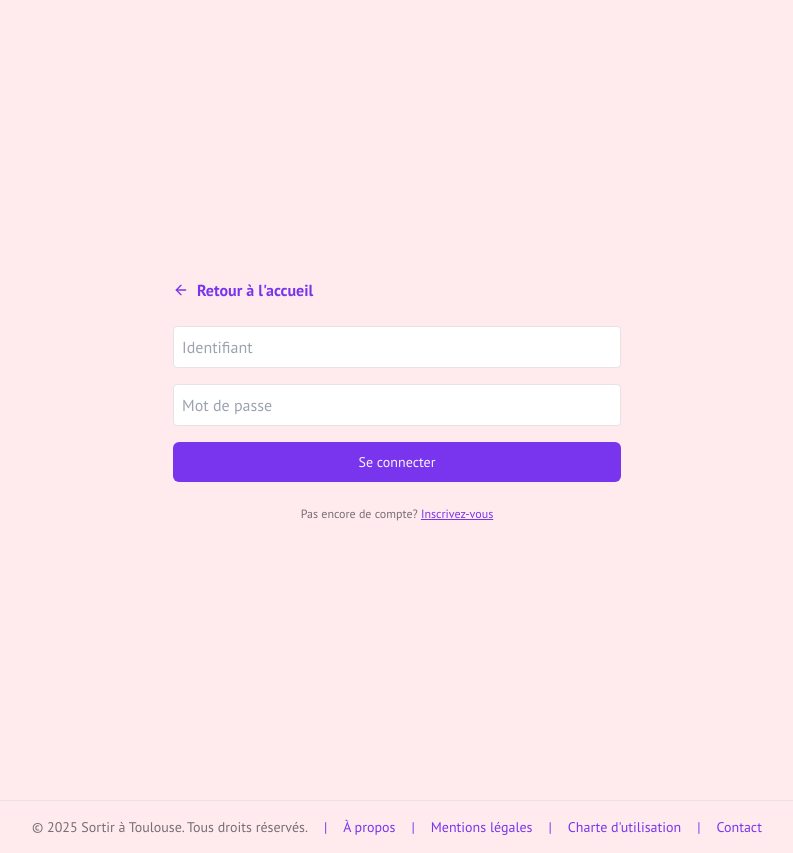
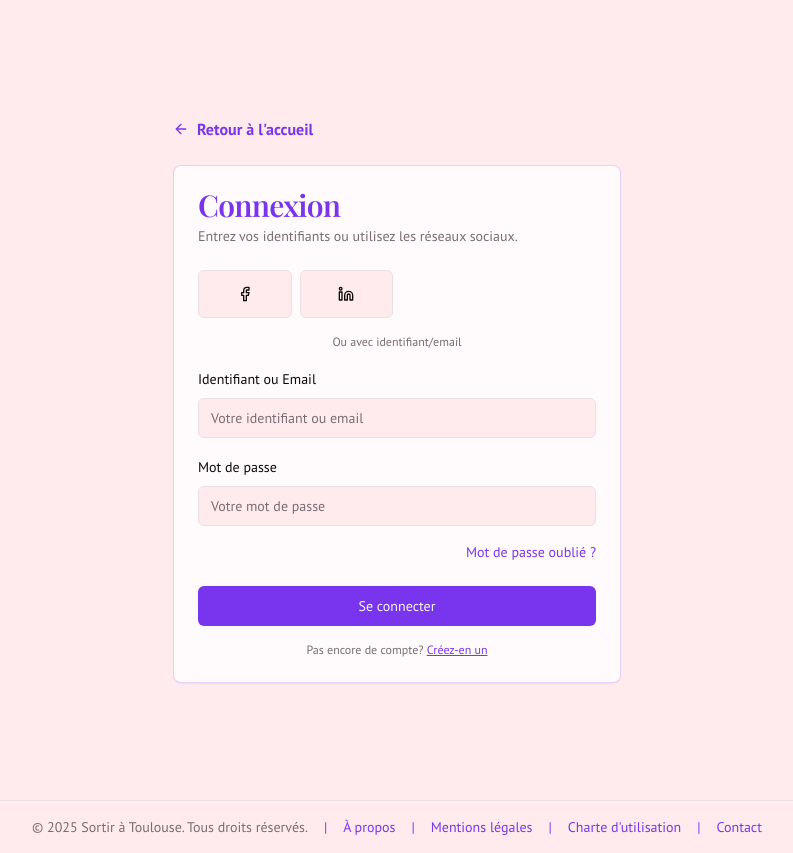
Before and after one commit to appli-sortir/SortiraToulouseTestLoginMoi2, a Next.js app: page /login in a window 1280 px wide. Shown: the whole page, without its empty margins (243-1036 px from the left). Built offline with nearby package versions, Linux system fonts and the light colour scheme; a web font is replaced by a local one.

Commit message:
modif API route

```diff
--- a/src/app/api/login/route.ts
+++ b/src/app/api/login/route.ts
@@ -1,33 +1,59 @@
-// /src/pages/api/login.ts
-import type { NextApiRequest, NextApiResponse } from "next";
-import { db, auth } from "@/lib/firebase";
+import { NextResponse } from "next/server";
+import { db } from "@/lib/firebase";
 import { collection, query, where, getDocs } from "firebase/firestore";
-import { signInWithEmailAndPassword } from "firebase/auth";
 import bcrypt from "bcryptjs";
 
-export default async function handler(req: NextApiRequest, res: NextApiResponse) {
-  if (req.method !== "POST") return res.status(405).json({ error: "Method not allowed" });
+// Cette fonction gère la requête POST pour la connexion (Login).
+export async function POST(req: Request) {
+  try {
+    const { identifiant, password } = await req.json(); // L'identifiant est l'email
 
-  const { identifiant, password } = req.body;
+    // 1. Validation de base
+    if (!identifiant || !password) {
+      return NextResponse.json({ error: "L'email et le mot de passe sont requis." }, { status: 400 });
+    }
 
-  try {
-    const q = query(collection(db, "identifiant"), where("identifiant", "==", identifiant));
-    const querySnapshot = await getDocs(q);
+    // 2. Recherche de l'utilisateur par email dans Firestore
+    const usersRef = collection(db, "users");
+    // L'identifiant est supposé être l'email
+    const q = query(usersRef, where("email", "==", identifiant));
+    const userSnapshot = await getDocs(q);
 
-    if (querySnapshot.empty) return res.status(404).json({ error: "Utilisateur non trouvé" });
+    if (userSnapshot.empty) {
+        // Retourne un message générique pour ne pas révéler si l'email existe ou non
+        return NextResponse.json({ error: "Identifiants invalides." }, { status: 401 });
+    }
 
-    const docSnap = querySnapshot.docs[0];
-    const userData = docSnap.data();
+    // Un seul document devrait correspondre à l'email
+    const userDoc = userSnapshot.docs[0];
+    const userData = userDoc.data();
+    const hashedPassword = userData.password; // Mot de passe haché stocké
 
-    const isValid = await bcrypt.compare(password, userData.password);
-    if (!isValid) return res.status(401).json({ error: "Mot de passe incorrect" });
+    // 3. Comparaison du mot de passe en clair avec le hachage stocké
+    const isPasswordValid = await bcrypt.compare(password, hashedPassword);
 
-    // Connexion Firebase via email
-    await signInWithEmailAndPassword(auth, userData.email, password);
+    if (!isPasswordValid) {
+        // Mot de passe incorrect
+        return NextResponse.json({ error: "Identifiants invalides." }, { status: 401 });
+    }
 
-    return res.status(200).json({ identifiant: userData.identifiant, email: userData.email });
+    // 4. Succès de la connexion
+    // Dans une application réelle, vous généreriez ici un jeton de session sécurisé (JWT)
+    // ou vous configuriez un cookie de session.
+
+    // On retire le mot de passe avant de retourner les données
+    const { password: _, ...userInfo } = userData;
+
+    return NextResponse.json({ success: true, user: userInfo }, {
+        status: 200,
+        // Envisager ici de définir un cookie de session sécurisé (HttpOnly, Secure)
+    });
+
   } catch (err: any) {
-    console.error(err);
-    return res.status(500).json({ error: err.message || "Erreur serveur" });
+    console.error("Erreur lors de la connexion API (Firestore):", err.message);
+    return NextResponse.json(
+      { error: "Erreur serveur lors de la connexion. Veuillez vérifier les logs." },
+      { status: 500 }
+    );
   }
 }
--- a/src/app/api/register/route.ts
+++ b/src/app/api/register/route.ts
@@ -1,39 +1,60 @@
-// /src/app/api/register/route.ts
 import { NextResponse } from "next/server";
-import { db, auth } from "@/lib/firebase";
-import { createUserWithEmailAndPassword } from "firebase/auth";
-import { doc, setDoc } from "firebase/firestore";
+// ATTENTION : On n'importe plus 'auth' ni les fonctions de Firebase Auth.
+import { db } from "@/lib/firebase";
+import { doc, setDoc, getDocs, collection, query, where } from "firebase/firestore";
+// Réactivation de l'importation de bcryptjs pour le hachage sécurisé.
 import bcrypt from "bcryptjs";
 
+// Cette fonction gère la requête POST pour l'inscription.
 export async function POST(req: Request) {
   try {
     const { identifiant, email, password, genre, majeur, etudiant } = await req.json();
 
-    // Hash du mot de passe
+    // 1. Validation de base
+    if (!identifiant || !email || !password) {
+      return NextResponse.json({ error: "L'identifiant, l'email et le mot de passe sont requis." }, { status: 400 });
+    }
+
+    // 2. Vérification de l'unicité de l'email (clé primaire)
+    const usersRef = collection(db, "users");
+    // On recherche un utilisateur existant avec cet email.
+    const q = query(usersRef, where("email", "==", email));
+    const existingUsers = await getDocs(q);
+
+    if (!existingUsers.empty) {
+        // 409 Conflict est approprié lorsqu'une ressource existe déjà
+        return NextResponse.json({ error: "Cet email est déjà utilisé par un autre compte." }, { status: 409 });
+    }
+
+    // 3. Hachage du mot de passe avec bcrypt
+    // NOTE: Il faut avoir installé 'bcryptjs' (npm install bcryptjs).
     const hashedPassword = await bcrypt.hash(password, 10);
 
-    // Création de l'utilisateur dans Firebase Auth
-    const userCredential = await createUserWithEmailAndPassword(auth, email, password);
-    const uid = userCredential.user.uid;
+    // 4. L'email est utilisé comme identifiant unique (UID) dans le document Firestore
+    const uid = email;
 
-    // Création du document Firestore
+    // 5. Création du document Firestore
     await setDoc(doc(db, "users", uid), {
+      uid,
       identifiant,
       email,
-      password: hashedPassword,
+      password: hashedPassword, // STOCKAGE du hachage
       role: "Membre",
       provider: "email",
       genre,
       majeur,
       etudiant,
       createdAt: new Date(),
+      updatedAt: new Date(),
     });
 
-    return NextResponse.json({ identifiant, email }, { status: 200 });
+    // Succès
+    return NextResponse.json({ identifiant, email, uid }, { status: 200 });
+
   } catch (err: any) {
-    console.error(err);
+    console.error("Erreur lors de l'inscription API (Firestore):", err.message);
     return NextResponse.json(
-      { error: err.message || "Erreur serveur" },
+      { error: "Erreur serveur lors de l'inscription. Veuillez vérifier les logs." },
       { status: 500 }
     );
   }
--- a/src/app/login/page.tsx
+++ b/src/app/login/page.tsx
@@ -1,86 +1,23 @@
 "use client";
 
-import { useState } from "react";
 import Link from "next/link";
-import { useRouter } from "next/navigation";
 import { ArrowLeft } from "lucide-react";
-import { Button } from "@/components/ui/button";
+import { LoginForm } from "@/components/login-form";
 
 export default function LoginPage() {
-  const router = useRouter();
-  const [loading, setLoading] = useState(false);
-  const [error, setError] = useState("");
-
-  const handleLogin = async (identifiant: string, password: string) => {
-    setLoading(true);
-    setError("");
-
-    try {
-      const res = await fetch("/api/login", {
-        method: "POST",
-        headers: { "Content-Type": "application/json" },
-        body: JSON.stringify({ identifiant, password }),
-      });
-
-      const data = await res.json();
-
-      if (!res.ok) throw new Error(data.error || "Erreur lors de la connexion");
-
-      // Enregistrer l'utilisateur côté client
-      localStorage.setItem("user", JSON.stringify({ identifiant: data.identifiant, email: data.email }));
-
-      router.push("/dashboard");
-    } catch (err: any) {
-      console.error(err);
-      setError(err.message);
-    } finally {
-      setLoading(false);
-    }
-  };
-
   return (
     <div className="min-h-screen bg-background flex flex-col items-center justify-center p-4">
       <div className="w-full max-w-md">
-        <Link href="/" className="inline-flex items-center gap-2 text-primary hover:underline mb-6 font-semibold">
-          <ArrowLeft className="w-4 h-4" /> Retour à l'accueil
+        <Link
+          href="/"
+          className="inline-flex items-center gap-2 text-primary hover:underline mb-6 font-semibold"
+        >
+          <ArrowLeft className="w-4 h-4" />
+          Retour à l'accueil
         </Link>
 
-        <form
-          onSubmit={(e) => {
-            e.preventDefault();
-            const formData = new FormData(e.currentTarget);
-            handleLogin(formData.get("identifiant") as string, formData.get("password") as string);
-          }}
-          className="space-y-4 mb-6"
-        >
-          {error && <p className="text-red-600">{error}</p>}
-
-          <input
-            type="text"
-            name="identifiant"
-            placeholder="Identifiant"
-            className="w-full p-2 border rounded"
-            required
-          />
-          <input
-            type="password"
-            name="password"
-            placeholder="Mot de passe"
-            className="w-full p-2 border rounded"
-            required
-          />
-
-          <Button type="submit" className="w-full" disabled={loading}>
-            {loading ? "Connexion..." : "Se connecter"}
-          </Button>
-        </form>
-
-        <p className="text-xs text-muted-foreground text-center">
-          Pas encore de compte?{" "}
-          <Link href="/register" className="underline text-primary">
-            Inscrivez-vous
-          </Link>
-        </p>
+        {/* Le composant LoginForm gère toute la logique de connexion */}
+        <LoginForm />
       </div>
     </div>
   );
--- a/src/app/register/page.tsx
+++ b/src/app/register/page.tsx
@@ -16,7 +16,7 @@ export default function RegisterPage() {
           Retour à l'accueil
         </Link>
 
-        {/* 👉 ton RegisterForm fait déjà tout (formulaire + validation) */}
+        {/* Le composant RegisterForm gère toute la logique d'inscription */}
         <RegisterForm />
       </div>
     </div>
--- a/src/components/login-form.tsx
+++ b/src/components/login-form.tsx
@@ -12,47 +12,63 @@ import { Button } from '@/components/ui/button';
 import { Input } from '@/components/ui/input';
 import { Label } from '@/components/ui/label';
 import { useState } from 'react';
-import { Loader2 } from 'lucide-react';
+import { Loader2, Facebook, Linkedin } from 'lucide-react';
 import { useToast } from '@/hooks/use-toast';
 import Link from 'next/link';
-import { useRouter } from 'next/navigation';
 import { Separator } from './ui/separator';
 import { Tooltip, TooltipContent, TooltipProvider, TooltipTrigger } from './ui/tooltip';
+import { useRouter } from 'next/navigation'; // Import du useRouter pour la redirection client-side
+
+// Simulation des fournisseurs sociaux (à implémenter côté backend)
+const socialProviders = [
+  { name: 'Google', icon: <Facebook className="h-5 w-5" /> },
+  { name: 'LinkedIn', icon: <Linkedin className="h-5 w-5" /> },
+];
 
 export function LoginForm() {
   const [isLoading, setIsLoading] = useState(false);
+  const [identifiant, setIdentifiant] = useState('');
+  const [password, setPassword] = useState('');
   const { toast } = useToast();
-  const router = useRouter();
+  const router = useRouter(); // Initialisation du hook useRouter
 
-  const handleEmailLogin = async (event: React.FormEvent<HTMLFormElement>) => {
+  const handleSubmit = async (event: React.FormEvent<HTMLFormElement>) => {
     event.preventDefault();
+
+    if (!identifiant || !password) {
+      toast({ variant: 'destructive', title: 'Erreur', description: 'Veuillez saisir votre identifiant et votre mot de passe.' });
+      return;
+    }
+
     setIsLoading(true);
 
-    const formData = new FormData(event.currentTarget);
-    const identifiant = formData.get('username') as string;
-    const password = formData.get('password') as string;
-
     try {
+      // Appel à votre route API de connexion
       const res = await fetch('/api/login', {
         method: 'POST',
         headers: { 'Content-Type': 'application/json' },
         body: JSON.stringify({ identifiant, password }),
       });
 
-      const data = await res.json();
-      if (!res.ok) throw new Error(data.error || "Erreur lors de la connexion");
+      const result = await res.json();
 
-      // Enregistrer l'utilisateur en local
-      localStorage.setItem('user', JSON.stringify({ identifiant: data.identifiant, email: data.email }));
+      if (!res.ok) {
+        // Le backend doit renvoyer un statut 4xx en cas d'échec (ex: identifiants invalides)
+        throw new Error(result.error || 'Identifiant ou mot de passe incorrect.');
+      }
 
-      toast({ title: 'Connexion réussie', description: 'Bienvenue !' });
+      // Connexion réussie : le backend doit envoyer un jeton de session/cookie
+      toast({ title: 'Connexion réussie !', description: `Bienvenue ${result.identifiant} ! Vous allez être redirigé(e).` });
+
+      // Redirection vers le tableau de bord après succès
       router.push('/dashboard');
+
+      // Nettoyage des champs
+      setIdentifiant('');
+      setPassword('');
+
     } catch (error: any) {
-      toast({
-        variant: 'destructive',
-        title: 'Erreur de connexion',
-        description: error.message || 'Impossible de se connecter avec ces identifiants',
-      });
+      toast({ variant: 'destructive', title: 'Erreur de connexion', description: error.message || 'Une erreur inattendue est survenue.' });
     } finally {
       setIsLoading(false);
     }
@@ -62,60 +78,65 @@ export function LoginForm() {
     <Card className="w-full max-w-md border-primary/20 shadow-lg">
       <CardHeader>
         <CardTitle className="font-headline text-3xl text-primary">Connexion</CardTitle>
-        <CardDescription>
-          Accédez à votre compte pour gérer vos sorties.
-        </CardDescription>
+        <CardDescription>Entrez vos identifiants ou utilisez les réseaux sociaux.</CardDescription>
       </CardHeader>
 
-      <form onSubmit={handleEmailLogin}>
+      <form onSubmit={handleSubmit}>
         <CardContent className="space-y-4">
+          <TooltipProvider>
+            <div className="grid grid-cols-4 gap-2 w-full">
+              {socialProviders.map((provider) => (
+                <Tooltip key={provider.name}>
+                  <TooltipTrigger asChild>
+                    <Button variant="outline" size="icon" className="h-12 w-full">{provider.icon}</Button>
+                  </TooltipTrigger>
+                  <TooltipContent><p>{provider.name}</p></TooltipContent>
+                </Tooltip>
+              ))}
+            </div>
+          </TooltipProvider>
+
+          <div className="relative w-full">
+            <Separator className="absolute top-1/2 -translate-y-1/2" />
+            <p className="text-center bg-card px-2 text-xs text-muted-foreground relative">Ou avec identifiant/email</p>
+          </div>
+
           <div className="space-y-2">
-            <Label htmlFor="username">Email ou Identifiant</Label>
-            <Input id="username" name="username" type="text" placeholder="Votre email ou identifiant" required />
+            <Label htmlFor="identifiant">Identifiant ou Email</Label>
+            <Input
+              id="identifiant"
+              name="identifiant"
+              type="text"
+              placeholder="Votre identifiant ou email"
+              value={identifiant}
+              onChange={(e) => setIdentifiant(e.target.value)}
+              required
+            />
           </div>
+
           <div className="space-y-2">
-            <div className="flex items-center justify-between">
-              <Label htmlFor="password">Mot de passe</Label>
-              <Link href="#" className="text-sm text-primary hover:underline">Mot de passe oublié ?</Link>
-            </div>
-            <Input id="password" name="password" type="password" required />
+            <Label htmlFor="password">Mot de passe</Label>
+            <Input
+              id="password"
+              name="password"
+              type="password"
+              placeholder="Votre mot de passe"
+              value={password}
+              onChange={(e) => setPassword(e.target.value)}
+              required
+            />
           </div>
+          <Link href="/forgot-password" className="text-sm text-primary hover:underline block text-right">
+            Mot de passe oublié ?
+          </Link>
         </CardContent>
 
         <CardFooter className="flex flex-col gap-4">
           <Button type="submit" className="w-full" disabled={isLoading}>
-            {isLoading ? <Loader2 className="animate-spin" /> : 'Se connecter'}
+            {isLoading ? (<><Loader2 className="animate-spin mr-2" />Connexion...</>) : "Se connecter"}
           </Button>
-
-          <div className="relative w-full">
-            <Separator className="absolute top-1/2 -translate-y-1/2" />
-            <p className="text-center bg-card px-2 text-xs text-muted-foreground relative">Ou continuer avec</p>
-          </div>
-
-          {/* TODO : si tu veux ajouter les providers sociaux,
-              tu peux réutiliser la logique de page.tsx → handleSocialLogin() */}
-          <TooltipProvider>
-            <div className="grid grid-cols-4 gap-2 w-full">
-              <Tooltip>
-                <TooltipTrigger asChild>
-                  <Button variant="outline" size="icon" className="h-12 w-full">G</Button>
-                </TooltipTrigger>
-                <TooltipContent><p>Google</p></TooltipContent>
-              </Tooltip>
-              <Tooltip>
-                <TooltipTrigger asChild>
-                  <Button variant="outline" size="icon" className="h-12 w-full">F</Button>
-                </TooltipTrigger>
-                <TooltipContent><p>Facebook</p></TooltipContent>
-              </Tooltip>
-            </div>
-          </TooltipProvider>
-
           <p className="text-xs text-muted-foreground text-center">
-            Pas encore de compte?{' '}
-            <Link href="/register" className="underline text-primary">
-              Inscrivez-vous
-            </Link>
+            Pas encore de compte? <Link href="/register" className="underline text-primary">Créez-en un</Link>
           </p>
         </CardFooter>
       </form>
--- a/src/components/register-form.tsx
+++ b/src/components/register-form.tsx
@@ -19,6 +19,7 @@ import { Separator } from './ui/separator';
 import { Checkbox } from './ui/checkbox';
 import { Tooltip, TooltipContent, TooltipProvider, TooltipTrigger } from './ui/tooltip';
 import { Select, SelectContent, SelectItem, SelectTrigger, SelectValue } from './ui/select';
+import { useRouter } from 'next/navigation'; // Ajout pour la redirection
 
 const socialProviders = [
   { name: 'Google', icon: <Facebook className="h-5 w-5" /> },
@@ -28,6 +29,9 @@ const socialProviders = [
 export function RegisterForm() {
   const [isLoading, setIsLoading] = useState(false);
   const { toast } = useToast();
+  const router = useRouter();
+
+  // États pour les validations locales
   const [password, setPassword] = useState('');
   const [confirmPassword, setConfirmPassword] = useState('');
   const [captchaChecked, setCaptchaChecked] = useState(false);
@@ -58,20 +62,33 @@ export function RegisterForm() {
       const res = await fetch('/api/register', {
         method: 'POST',
         headers: { 'Content-Type': 'application/json' },
-        body: JSON.stringify({ identifiant, email, password, genre, majeur: isMajor, etudiant: isStudent }),
+        body: JSON.stringify({
+          identifiant,
+          email,
+          password,
+          genre,
+          majeur: isMajor,
+          etudiant: isStudent
+        }),
       });
 
       const result = await res.json();
       if (!res.ok) throw new Error(result.error || "Erreur lors de l'inscription");
 
-      toast({ title: 'Inscription réussie !', description: `Bienvenue ${result.identifiant}! Vous pouvez maintenant vous connecter.` });
+      toast({
+        title: 'Inscription réussie !',
+        description: `Bienvenue ${result.identifiant}! Vous pouvez maintenant vous connecter.`
+      });
 
+      // Nettoyage et redirection
       setPassword('');
       setConfirmPassword('');
       setCaptchaChecked(false);
       event.currentTarget.reset();
+      router.push('/login'); // Redirige l'utilisateur vers la page de connexion
+
     } catch (error: any) {
-      toast({ variant: 'destructive', title: 'Erreur', description: error.message || 'Une erreur est survenue.' });
+      toast({ variant: 'destructive', title: 'Erreur', description: error.message || 'Une erreur est survenue lors de l\'inscription.' });
     } finally {
       setIsLoading(false);
     }
@@ -116,12 +133,26 @@ export function RegisterForm() {
 
           <div className="space-y-2">
             <Label htmlFor="password">Mot de passe</Label>
-            <Input id="password" name="password" type="password" value={password} onChange={(e) => setPassword(e.target.value)} required />
+            <Input
+              id="password"
+              name="password"
+              type="password"
+              value={password}
+              onChange={(e) => setPassword(e.target.value)}
+              required
+            />
           </div>
 
           <div className="space-y-2">
             <Label htmlFor="confirm-password">Confirmer le mot de passe</Label>
-            <Input id="confirm-password" name="confirm-password" type="password" value={confirmPassword} onChange={(e) => setConfirmPassword(e.target.value)} required />
+            <Input
+              id="confirm-password"
+              name="confirm-password"
+              type="password"
+              value={confirmPassword}
+              onChange={(e) => setConfirmPassword(e.target.value)}
+              required
+            />
           </div>
 
           <div className="space-y-2">
@@ -154,8 +185,8 @@ export function RegisterForm() {
         </CardContent>
 
         <CardFooter className="flex flex-col gap-4">
-          <Button type="submit" className="w-full" disabled={isLoading}>
-            {isLoading ? (<><Loader2 className="animate-spin" />Création du compte...</>) : "S'inscrire"}
+          <Button type="submit" className="w-full" disabled={isLoading || password !== confirmPassword || !captchaChecked}>
+            {isLoading ? (<><Loader2 className="animate-spin mr-2" />Création du compte...</>) : "S'inscrire"}
           </Button>
           <p className="text-xs text-muted-foreground text-center">
             Déjà un compte? <Link href="/login" className="underline text-primary">Connectez-vous</Link>
```
